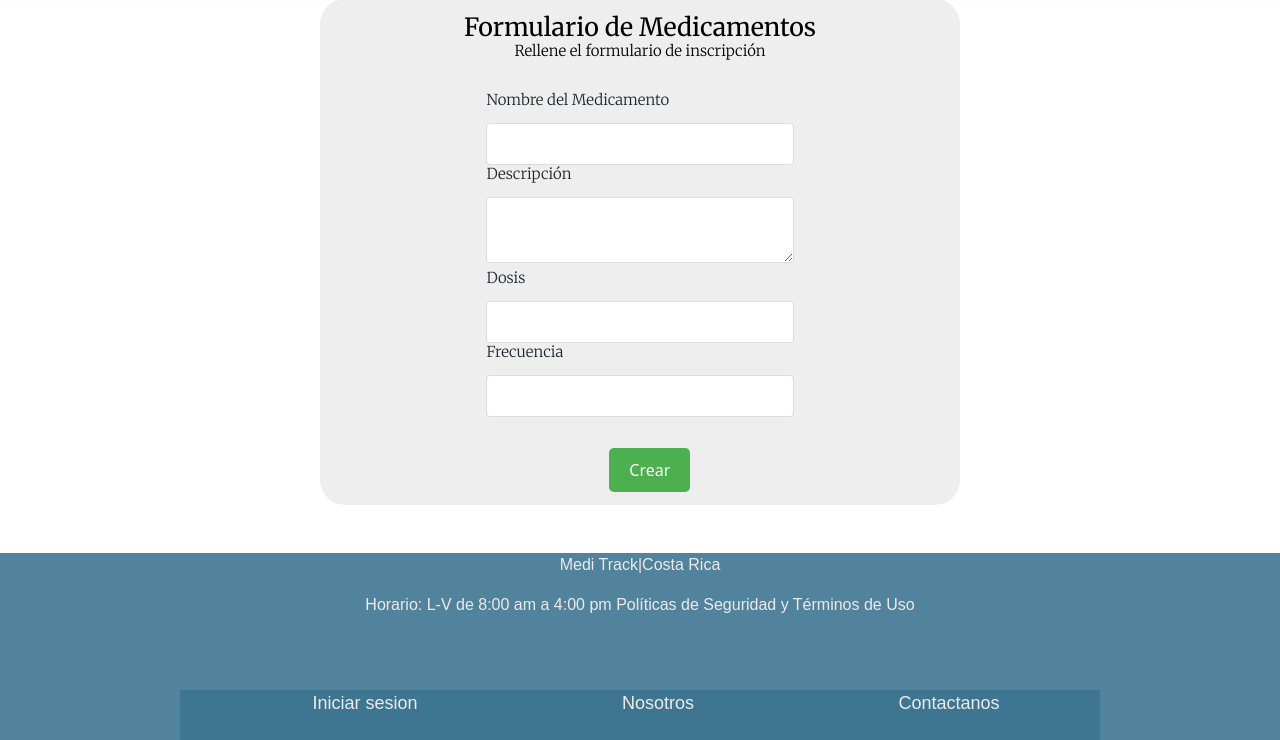
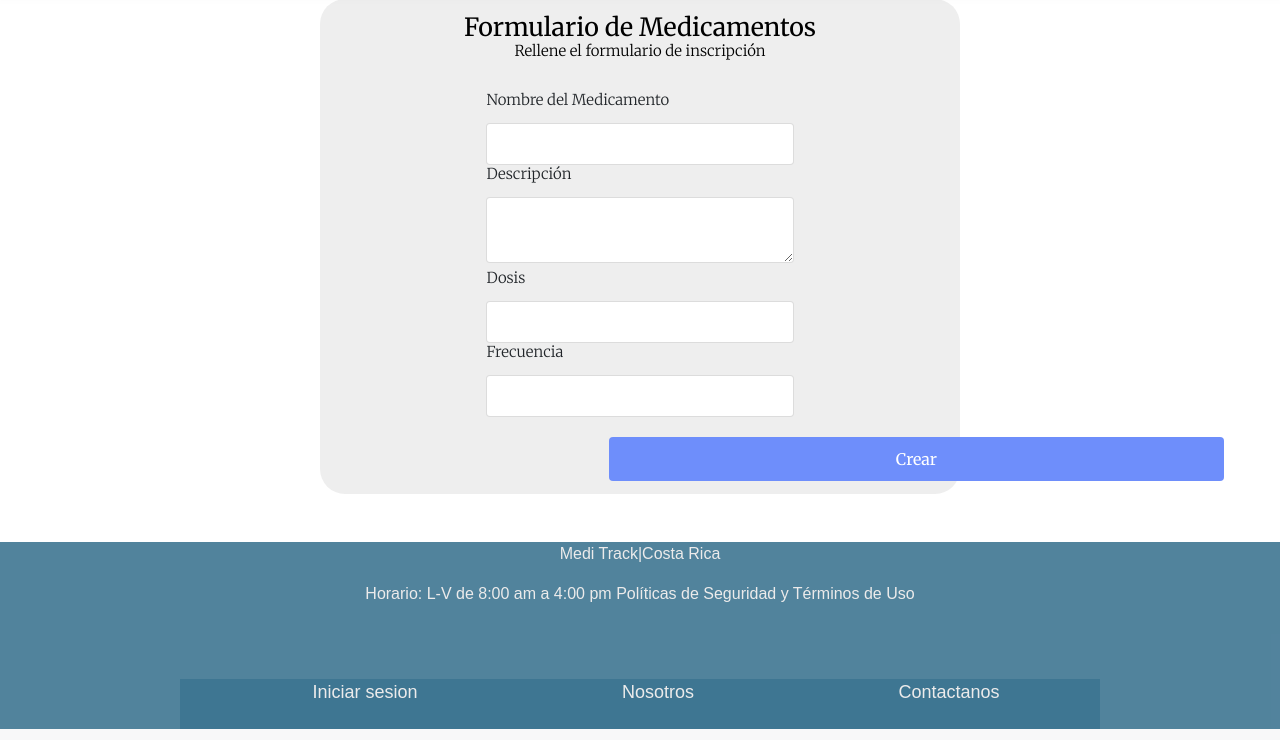
Before and after one commit to r4mir3zzz/web-servidor, a PHP site: page /createMedicine.php in a window 1280 px wide. Shown: the part 129-869 px from the top of the page. Run offline with PHP 8.4, Linux system fonts and the light colour scheme; some web fonts are replaced.

Commit message:
Update createMedicine.css

```diff
--- a/assets/css/createMedicine.css
+++ b/assets/css/createMedicine.css
@@ -47,16 +47,17 @@ form h2{
 }
 
 .botonEnviar{
-    margin-left: 45%;
-    margin-top: 5%;
-    background-color: #4CAF50;
+    width: 100%;
+    padding: 10px;
+    background-color: #6e8efb;
+    border: none;
+    border-radius: 4px;
     color: white;
-    padding: 10px 20px;
-    border: none;
-    border-radius: 5px;
+    font-size: 16px;
+    font-family: var(--font);
+    margin-top: 20px;
     cursor: pointer;
-    font-size: 16px;
-    transition: transform 0.3s, background-color 0.3s;
+    transition: background 0.3s ease;
 }
 .botonEnviar:hover{
     background-color: #45a049;
```
